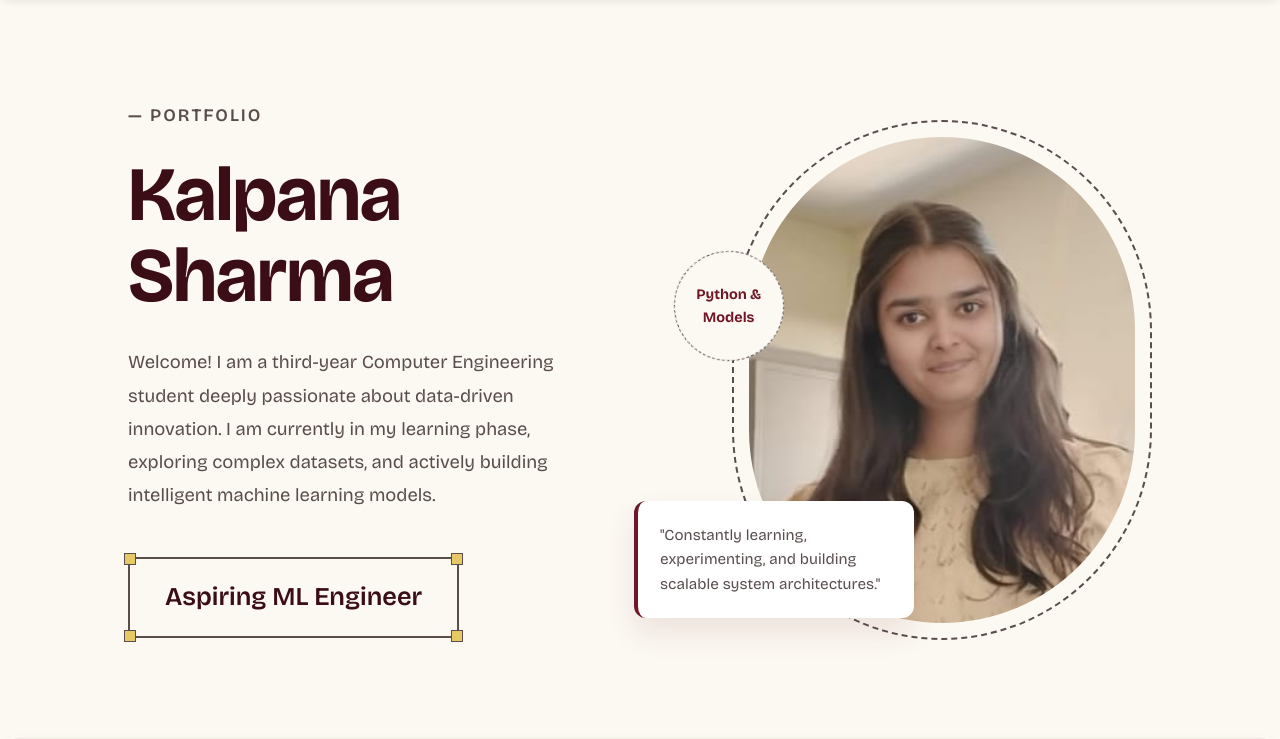
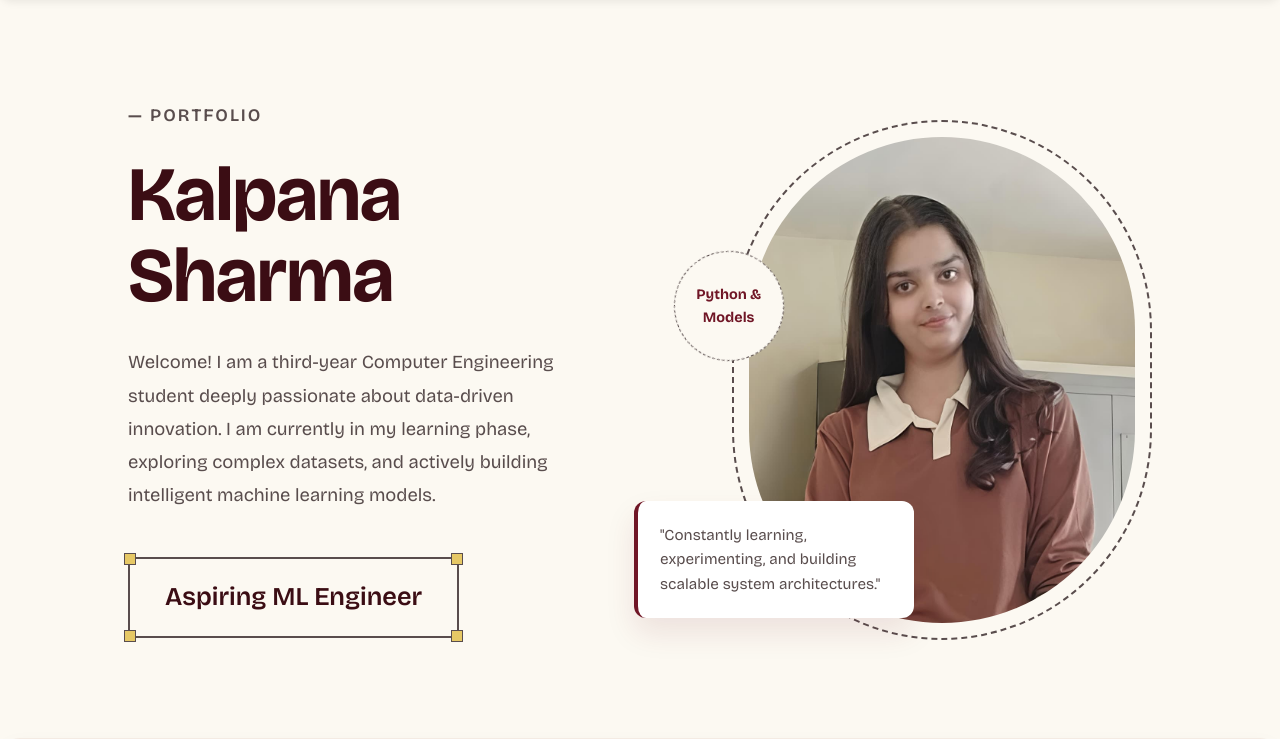
Before and after one commit to Kalpnaa/portfolio, a Flask app: page / in a window 1280 px wide. Shown: the part 58-797 px from the top of the page. Run offline with Flask 3, Linux system fonts and the light colour scheme; some web fonts are replaced.

Commit message:
update project

```diff
--- a/templates/index.html
+++ b/templates/index.html
@@ -38,7 +38,7 @@
 
         <div class="hero-visual">
             <div class="image-wrapper">
-                <img src="{{ url_for('static', filename='photos/profile.jpg') }}" alt="Profile Photo" class="main-img">
+                <img src="{{ url_for('static', filename='photos/profile.png') }}" alt="Profile Photo" class="main-img">
 
                 <div class="floating-badge">
                     <div class="badge-text">Python &<br>Models</div>
```
Also changed, not shown: static/photos/profile.jpg (deleted), static/photos/profile.png (added).
